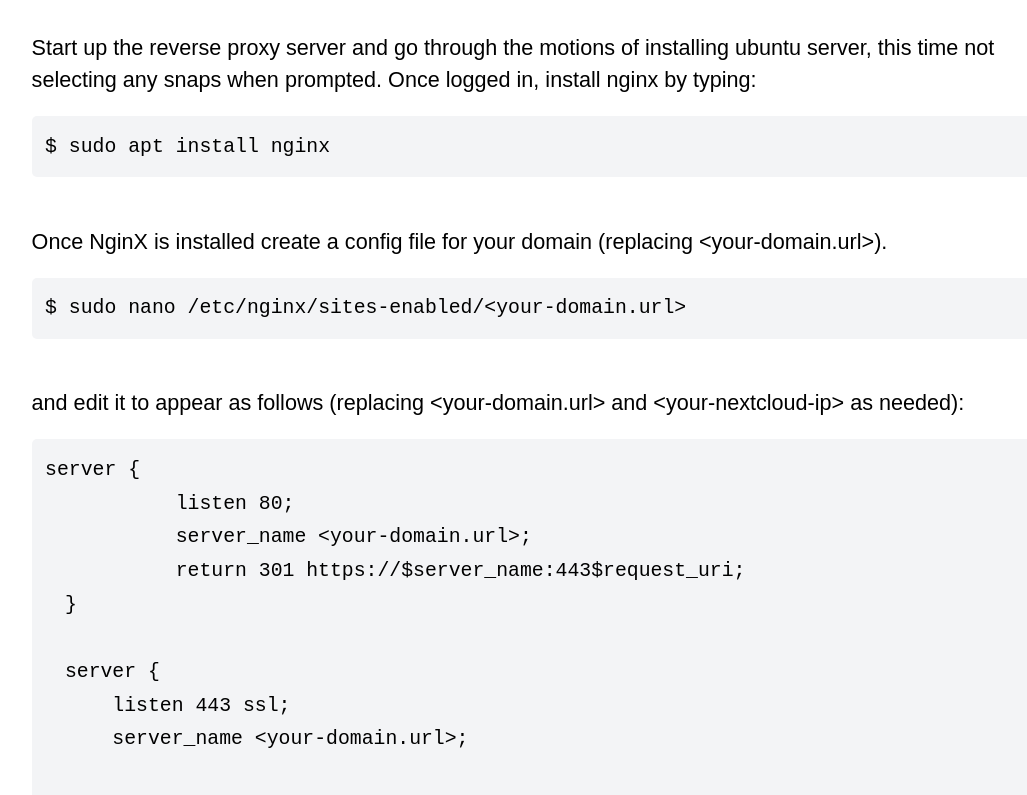
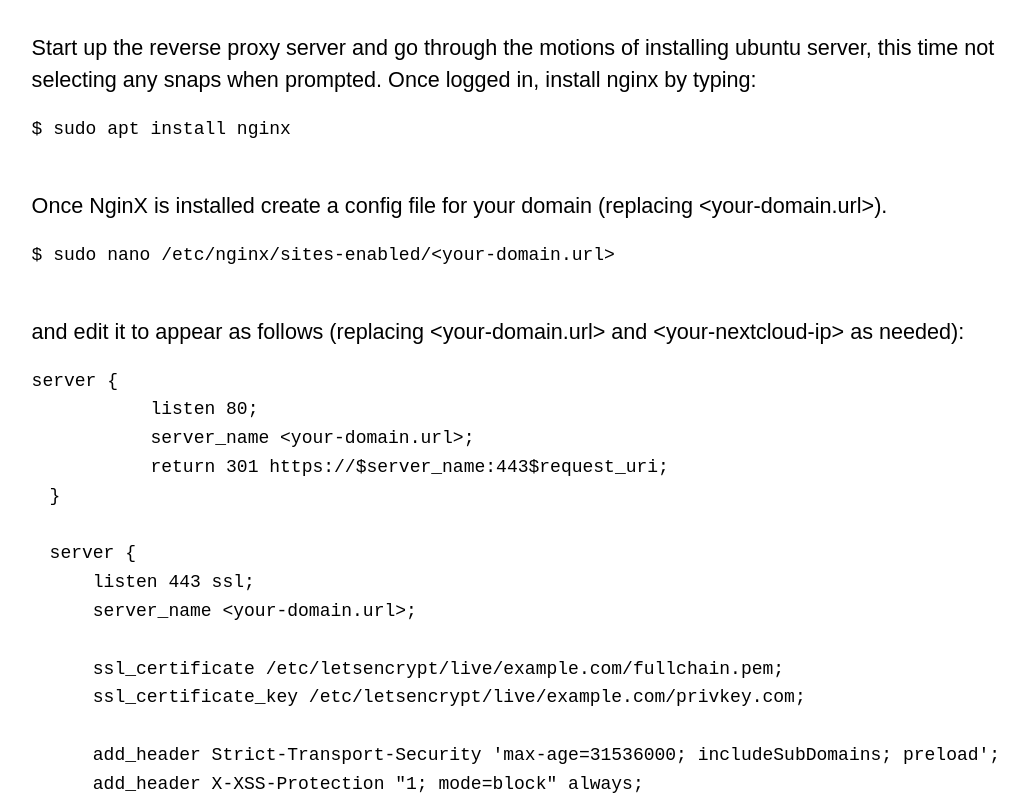
Before and after one commit to lreynolds188/Portfolio, a Next.js app: page /tutorials/nextcloud-server in a window 1280 px wide. Shown: the part 1753-2548 px from the top of the page, without its empty margins (99-1126 px from the left). Built offline with nearby package versions, Linux system fonts and the light colour scheme.

Commit message:
Update Home.module.css

```diff
--- a/styles/Home.module.css
+++ b/styles/Home.module.css
@@ -54,16 +54,6 @@
   -webkit-user-select: none;
   -moz-user-select: none;
   -ms-user-select: none;
-}
-
-.code {
-  overflow-x: scroll;
-  background: #f3f4f6;
-  border-radius: 5px;
-  padding: 0.75rem;
-  font-size: 1.1rem;
-  font-family: Menlo, Monaco, Lucida Console, Liberation Mono, DejaVu Sans Mono,
-    Bitstream Vera Sans Mono, Courier New, monospace;
 }
 
 .grid {
```
